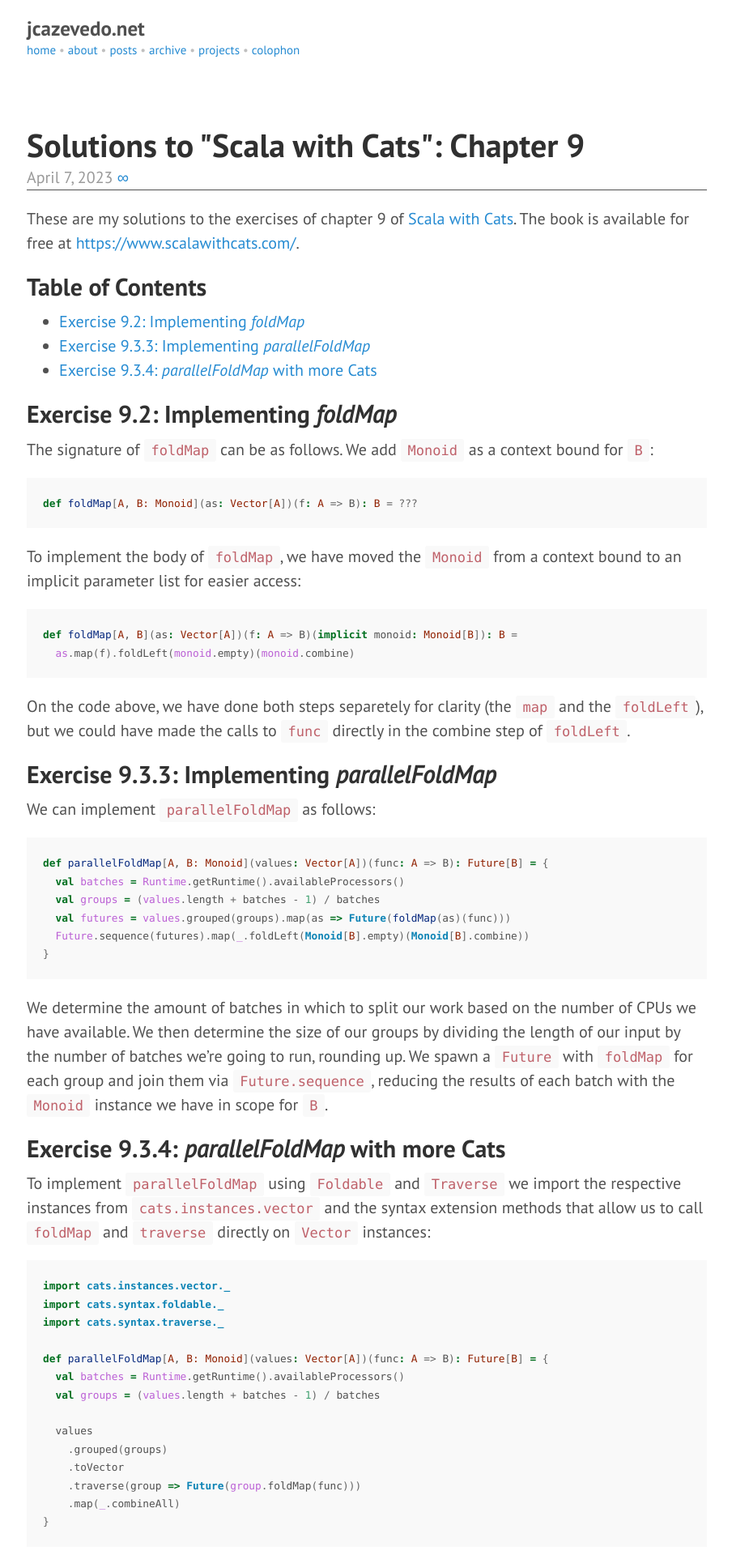
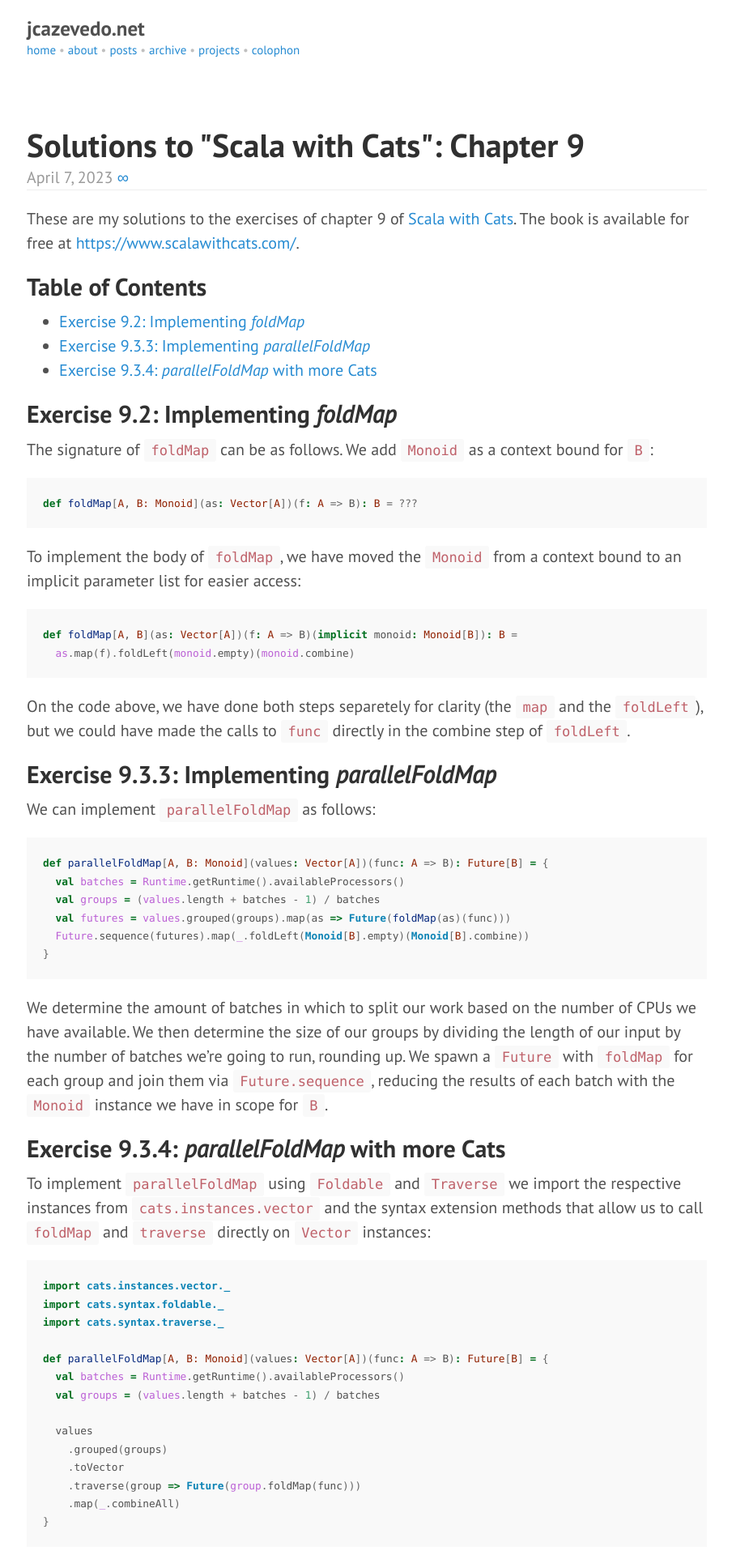
Before and after one commit to jcazevedo/jcazevedo.net, a Jekyll site: the page built from posts/index.html, in a window 1280 px wide. Shown: the top 1920 px of the page at 81% size, without its empty margins (187-1091 px from the left). Built offline with Jekyll 4.4.1, drawn with Linux system fonts in a browser that asks for light colours; the list of posts is cut into pages by our own code.

Commit message:
Use a different shade of grey

```diff
--- a/css/main.css
+++ b/css/main.css
@@ -354,7 +354,7 @@ tbody tr:nth-child(odd) th {
   margin-top: -.5rem;
   margin-bottom: 1rem;
   color: #9a9a9a;
-  border-bottom: 1px solid #505050;
+  border-bottom: 1px solid #eee;
 }
 
 .post .footnotes {
```
